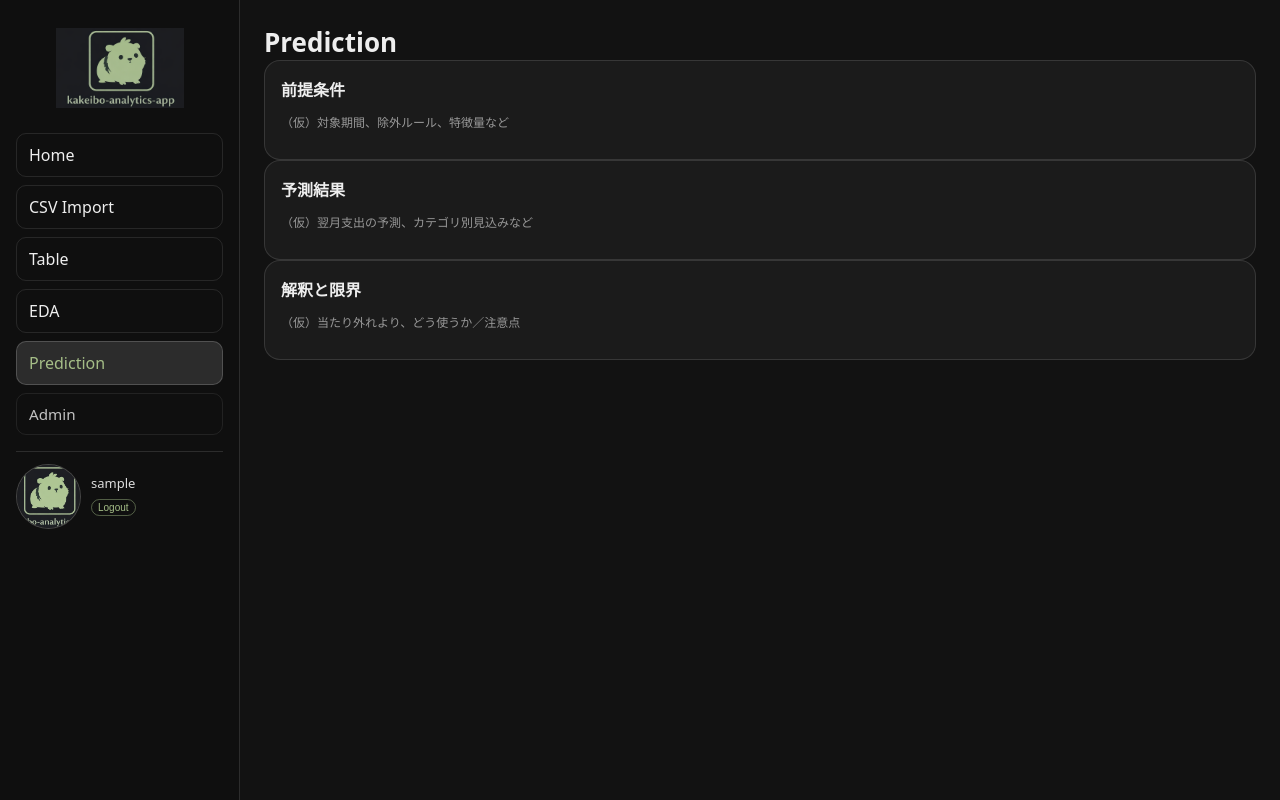
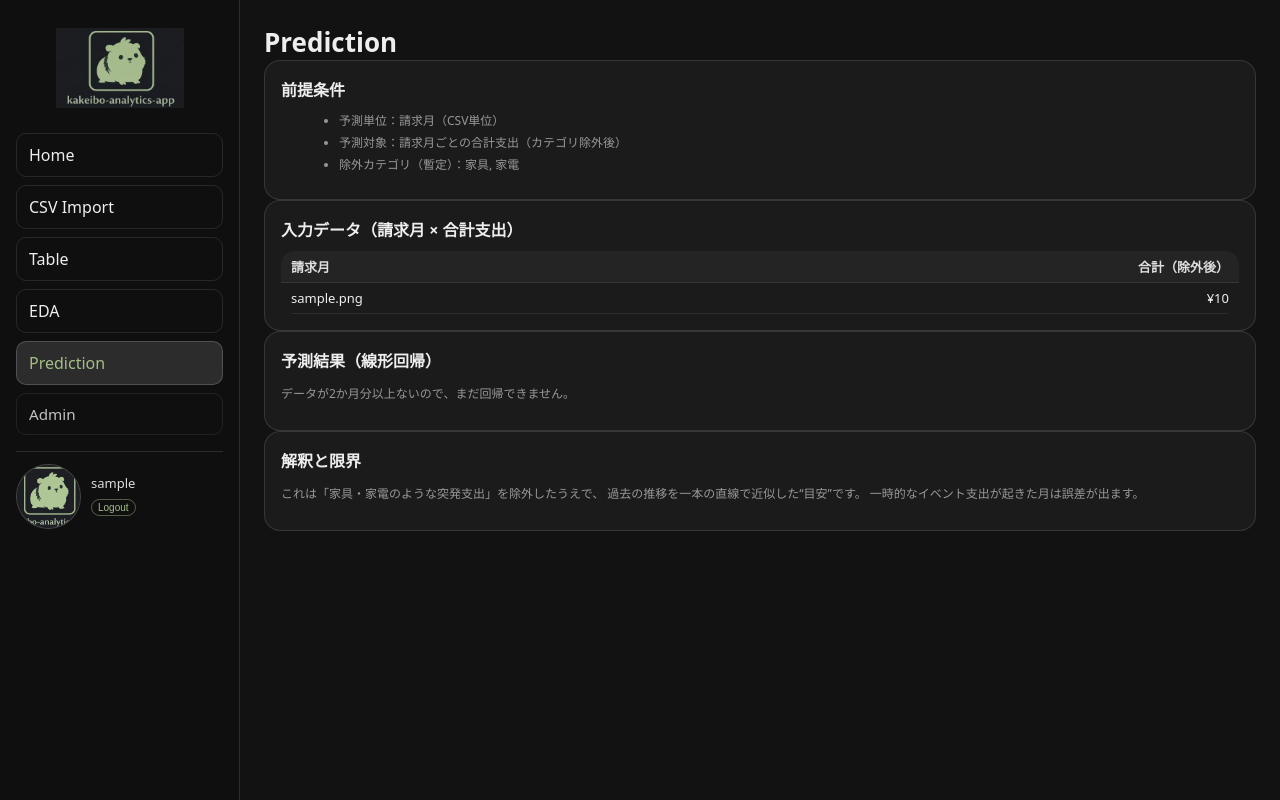
Before and after one commit to yoshimu-urami-nats/kakeibo-analytics-app, a Django app: page /prediction/ in a window 1280 px wide. Run offline with Django 5.2, Linux system fonts and the light colour scheme; a user stored in the database is signed in; tables that the repository leaves empty hold one stand-in row (values such as "Sample post").

Commit message:
Predictionページ作成

```diff
--- a/account/templates/account/prediction.html
+++ b/account/templates/account/prediction.html
@@ -1,4 +1,5 @@
 {% extends "account/base.html" %}
+{% load humanize %}
 {% block title %}Prediction{% endblock %}
 
 {% block content %}
@@ -6,16 +7,57 @@
 
 <div class="card">
   <h2 class="h2">前提条件</h2>
-  <p class="muted">（仮）対象期間、除外ルール、特徴量など</p>
+  <ul class="muted">
+    <li>予測単位：請求月（CSV単位）</li>
+    <li>予測対象：請求月ごとの合計支出（カテゴリ除外後）</li>
+    <li>除外カテゴリ（暫定）：{{ exclude_keywords|join:", " }}</li>
+  </ul>
 </div>
 
 <div class="card">
-  <h2 class="h2">予測結果</h2>
-  <p class="muted">（仮）翌月支出の予測、カテゴリ別見込みなど</p>
+  <h2 class="h2">入力データ（請求月 × 合計支出）</h2>
+
+  <table class="summary-table">
+    <thead>
+      <tr>
+        <th>請求月</th>
+        <th class="num">合計（除外後）</th>
+      </tr>
+    </thead>
+    <tbody>
+      {% for r in series %}
+      <tr>
+        <td>{{ r.billing_month }}</td>
+        <td class="num">¥{{ r.total|intcomma }}</td>
+      </tr>
+      {% empty %}
+      <tr><td colspan="2" class="muted">データがありません</td></tr>
+      {% endfor %}
+    </tbody>
+  </table>
+</div>
+
+<div class="card">
+  <h2 class="h2">予測結果（線形回帰）</h2>
+
+  {% if pred_next %}
+    <p>
+      来月（{{ next_month }}）の予測：<b>¥{{ pred_next|intcomma }}</b>
+    </p>
+    <p class="muted">
+      傾向（目安）：1請求月あたり <b>{{ slope|floatformat:0 }}</b> 円くらい増減
+    </p>
+  {% else %}
+    <p class="muted">データが2か月分以上ないので、まだ回帰できません。</p>
+  {% endif %}
 </div>
 
 <div class="card">
   <h2 class="h2">解釈と限界</h2>
-  <p class="muted">（仮）当たり外れより、どう使うか／注意点</p>
+  <p class="muted">
+    これは「家具・家電のような突発支出」を除外したうえで、
+    過去の推移を一本の直線で近似した“目安”です。
+    一時的なイベント支出が起きた月は誤差が出ます。
+  </p>
 </div>
 {% endblock %}
--- a/account/views.py
+++ b/account/views.py
@@ -5,6 +5,49 @@ from django.contrib.auth.decorators import login_required
 from django.db.models import Count, Sum, Q, F
 
 from transactions.models import Transaction
+
+from datetime import datetime
+
+def _yyyymm_key(s: str) -> int:
+    """source_file から YYYYMM を抜いて、ソート用の数値にする"""
+    m = re.search(r"(\d{6})", s or "")
+    return int(m.group(1)) if m else -1
+
+def _yyyymm_label(s: str) -> str:
+    """表示用に YYYYMM を返す（取れなければ元文字列）"""
+    m = re.search(r"(\d{6})", s or "")
+    return m.group(1) if m else (s or "")
+
+def _yyyymm_add1(yyyymm: str) -> str:
+    """YYYYMM を 1か月進めた YYYYMM を返す"""
+    dt = datetime.strptime(yyyymm, "%Y%m")
+    y = dt.year + (1 if dt.month == 12 else 0)
+    m = 1 if dt.month == 12 else dt.month + 1
+    return f"{y:04d}{m:02d}"
+
+def _linear_regression(points: list[tuple[float, float]]):
+    """
+    points: [(x, y), ...]
+    return: (slope, intercept)
+    """
+    n = len(points)
+    if n < 2:
+        return None, None
+
+    xs = [p[0] for p in points]
+    ys = [p[1] for p in points]
+
+    x_mean = sum(xs) / n
+    y_mean = sum(ys) / n
+
+    denom = sum((x - x_mean) ** 2 for x in xs)
+    if denom == 0:
+        return None, None
+
+    num = sum((x - x_mean) * (y - y_mean) for x, y in points)
+    slope = num / denom
+    intercept = y_mean - slope * x_mean
+    return slope, intercept
 
 def home(request):
     return render(request, "account/home.html")
@@ -27,12 +70,7 @@ def eda(request):
         )
     )
 
-    # source_file から YYYYMM を抜いて並び替え（例: "202601.csv" / "202601" 両対応）
-    def yyyymm_key(s: str) -> int:
-        m = re.search(r"(\d{6})", s or "")
-        return int(m.group(1)) if m else -1
-
-    rows_sorted = sorted(list(rows), key=lambda r: yyyymm_key(r["source_file"]))
+    rows_sorted = sorted(list(rows), key=lambda r: _yyyymm_key(r["source_file"]))
 
     billing_stats = []
     for r in rows_sorted:
@@ -150,4 +188,62 @@ def eda(request):
 
 @login_required
 def prediction(request):
-    return render(request, "account/prediction.html")
+    # --- 除外カテゴリ（まずは“名前に含まれる語”で除外） ---
+    # 実データのカテゴリ名に合わせて、後で増減OK
+    exclude_keywords = ["家具", "家電"]
+
+    exclude_q = Q()
+    for kw in exclude_keywords:
+        exclude_q |= Q(category__name__icontains=kw)
+
+    # --- ① 請求月（source_file）単位で合計を作る ---
+    base = (
+        Transaction.objects
+        .exclude(source_file="")
+        .exclude(category__isnull=True)  # NULLカテゴリは一旦除外（必要なら外してもOK）
+        .exclude(exclude_q)              # 家具・家電を除外
+    )
+
+    rows = (
+        base
+        .values("source_file")
+        .annotate(total_amount=Sum("amount"))
+    )
+
+    # --- ② 月順にソートして、時系列（index付き）に整形 ---
+    rows_sorted = sorted(list(rows), key=lambda r: _yyyymm_key(r["source_file"]))
+
+    series = []
+    for i, r in enumerate(rows_sorted):
+        label = _yyyymm_label(r["source_file"])
+        total = int(r["total_amount"] or 0)
+        series.append({
+            "i": i,             # 回帰用のx
+            "billing_month": label,
+            "total": total,
+        })
+
+    # --- ③ 線形回帰（最初は“全期間”で一本） ---
+    slope = intercept = pred_next = None
+    next_month = ""
+
+    if len(series) >= 2:
+        points = [(d["i"], d["total"]) for d in series]
+        slope, intercept = _linear_regression(points)
+
+        if slope is not None:
+            next_i = series[-1]["i"] + 1
+            pred_next = int(round(slope * next_i + intercept))
+
+            # 表示用の「来月YYYYMM」も作る
+            next_month = _yyyymm_add1(series[-1]["billing_month"])
+
+    # --- render ---
+    return render(request, "account/prediction.html", {
+        "exclude_keywords": exclude_keywords,
+        "series": series,                 # 時系列テーブル用
+        "slope": slope,                   # 増減傾向（円/月）
+        "intercept": intercept,
+        "pred_next": pred_next,           # 来月予測（円）
+        "next_month": next_month,         # 表示用ラベル
+    })
```
